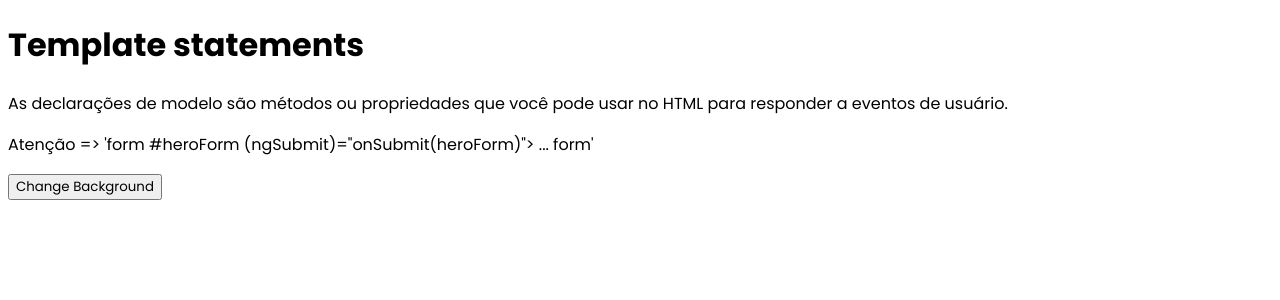
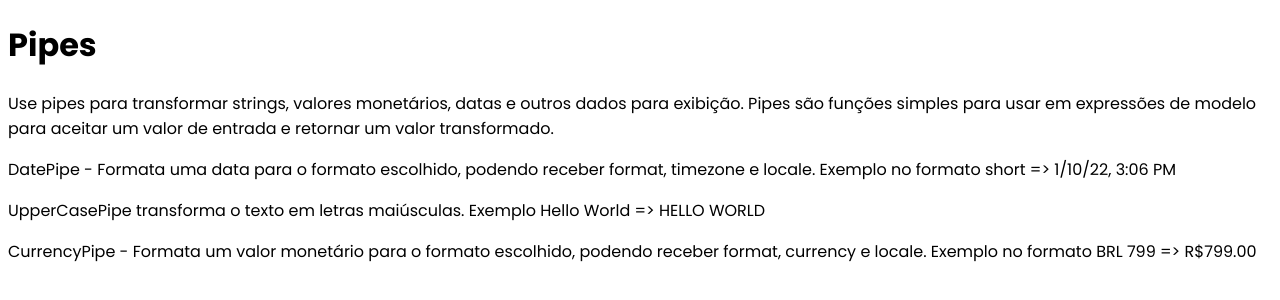
Before and after one commit to RyanDrop/my-angular-doc, an Angular app: page / in a window 1280 px wide. Shown: the top 300 px of the page. Built offline with nearby package versions, Linux system fonts and the light colour scheme.

Commit message:
✨ feat: template pipes

```diff
--- a/src/app/app.component.html
+++ b/src/app/app.component.html
@@ -1,2 +1,2 @@
 <router-outlet></router-outlet>
-<mad-template-statements></mad-template-statements>
+<mad-pipes></mad-pipes>
--- a/src/app/app.module.ts
+++ b/src/app/app.module.ts
@@ -18,6 +18,7 @@ import { DynamicComponentComponent } from './components/dynamic-component/dynami
 import { AngularElementsComponent } from './components/angular-elements/angular-elements.component';
 import { TextInterpolationComponent } from './templates/text-interpolation/text-interpolation.component';
 import { TemplateStatementsComponent } from './templates/template-statements/template-statements.component';
+import { PipesComponent } from './templates/pipes/pipes.component';
 
 
 @NgModule({
@@ -39,6 +40,7 @@ import { TemplateStatementsComponent } from './templates/template-statements/tem
     AngularElementsComponent,
     TextInterpolationComponent,
     TemplateStatementsComponent,
+    PipesComponent,
   ],
   imports: [
     BrowserModule,
--- /dev/null
+++ b/src/app/templates/pipes/pipes.component.html
@@ -0,0 +1,23 @@
+<h1>Pipes</h1>
+<p>
+  Use pipes para transformar strings, valores monetários, datas e outros dados
+  para exibição. Pipes são funções simples para usar em expressões de modelo
+  para aceitar um valor de entrada e retornar um valor transformado.
+</p>
+
+<p>
+  DatePipe - Formata uma data para o formato escolhido, podendo receber format,
+  timezone e locale. Exemplo no formato short =>
+  {{ datePipe | date: "short" }}
+</p>
+
+<p>
+  UpperCasePipe transforma o texto em letras maiúsculas. Exemplo Hello World =>
+  {{ "Hello World" | uppercase }}
+</p>
+
+<p>
+  CurrencyPipe - Formata um valor monetário para o formato escolhido, podendo
+  receber format, currency e locale. Exemplo no formato BRL 799 =>
+  {{ 799 | currency: "BRL" }}
+</p>
--- /dev/null
+++ b/src/app/templates/pipes/pipes.component.ts
@@ -0,0 +1,9 @@
+import { Component } from '@angular/core';
+
+@Component({
+  selector: 'mad-pipes',
+  templateUrl: './pipes.component.html',
+})
+export class PipesComponent {
+  datePipe = new Date();
+}
```
